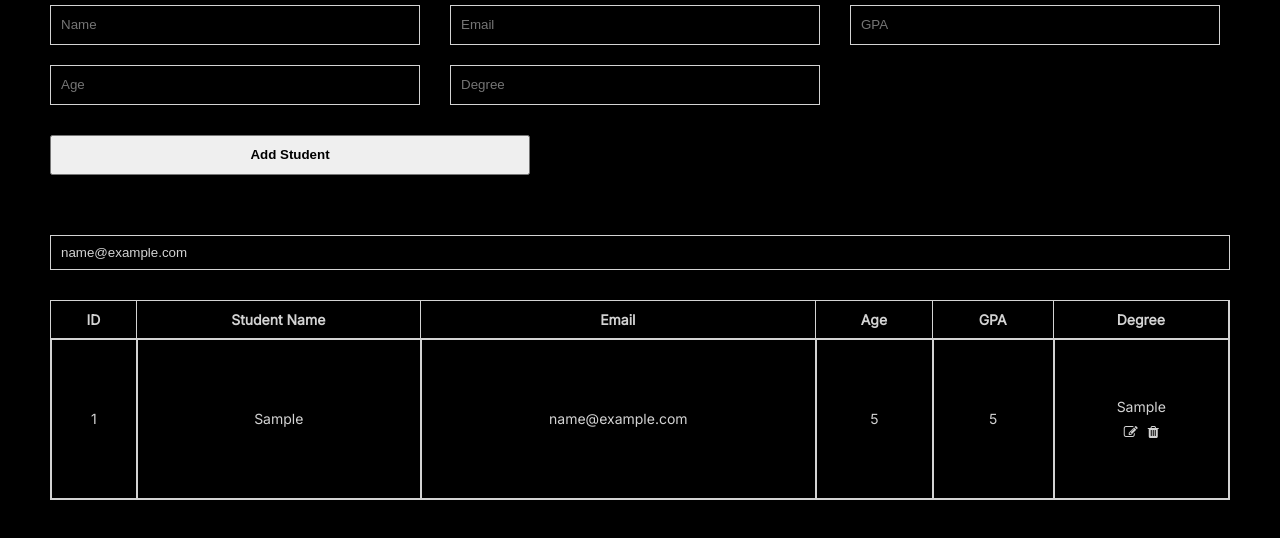
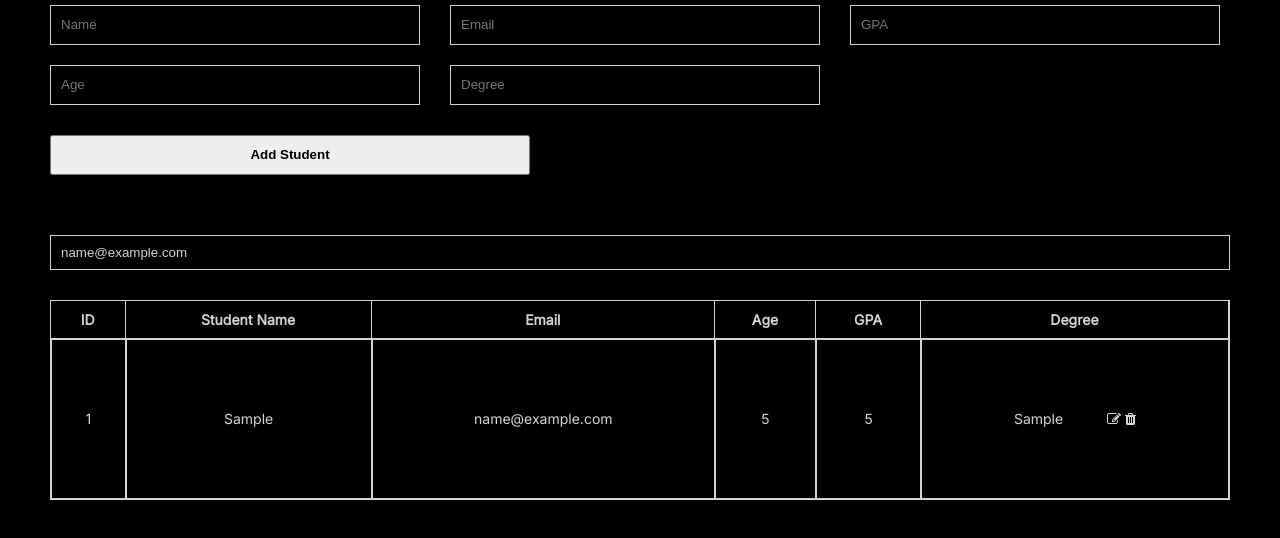
Before and after one commit to AmeyPank/F2-Module-Test-March, a plain HTML site: page index.html in a window 1280 px wide. Both pictures are taken after typing "Sample", "name@example.com", "5", "5", "Sample", "name@example.com" into the empty fields and a click on the button "Add Student". Shown: the part 98-636 px from the top of the page. Drawn offline with Linux system fonts and the light colour scheme.

Commit message:
Degree Icons in one line

```diff
--- a/script.js
+++ b/script.js
@@ -77,11 +77,16 @@ function showTable() {
             }
             else
                 degree.innerHTML = `<div>${student[key]}
-                </div> <div class="icons">
-                <a onClick="edit(${student['ID']})" class='fa'>&#xf044;</a>
+
+
+                <a style="margin-left:40px;" onClick="edit(${student['ID']})" class='fa'>&#xf044;</a>
                 <a onClick="del(${student['ID']})" class='fa'>&#xf1f8;</a>
-                </div> `;
 
+                </div>
+               `;
+
+                // <div class="icons">
+                // </div>
                 // class="fa fa-pencil-square-o"
             // degree.innerHTML = student[key] + "  <li class='fa'>&#xf044;</li>";
 
```
Also changed, not shown: index.html (line endings or trailing spaces).
